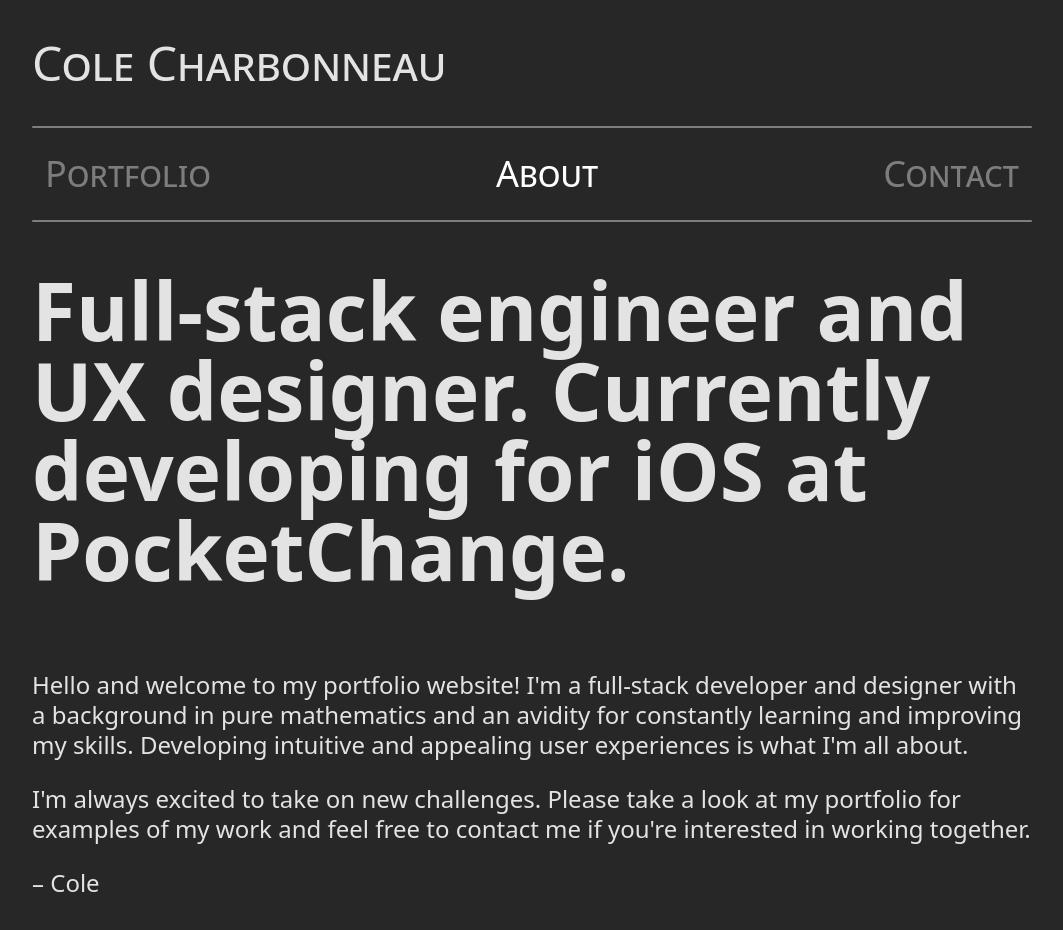
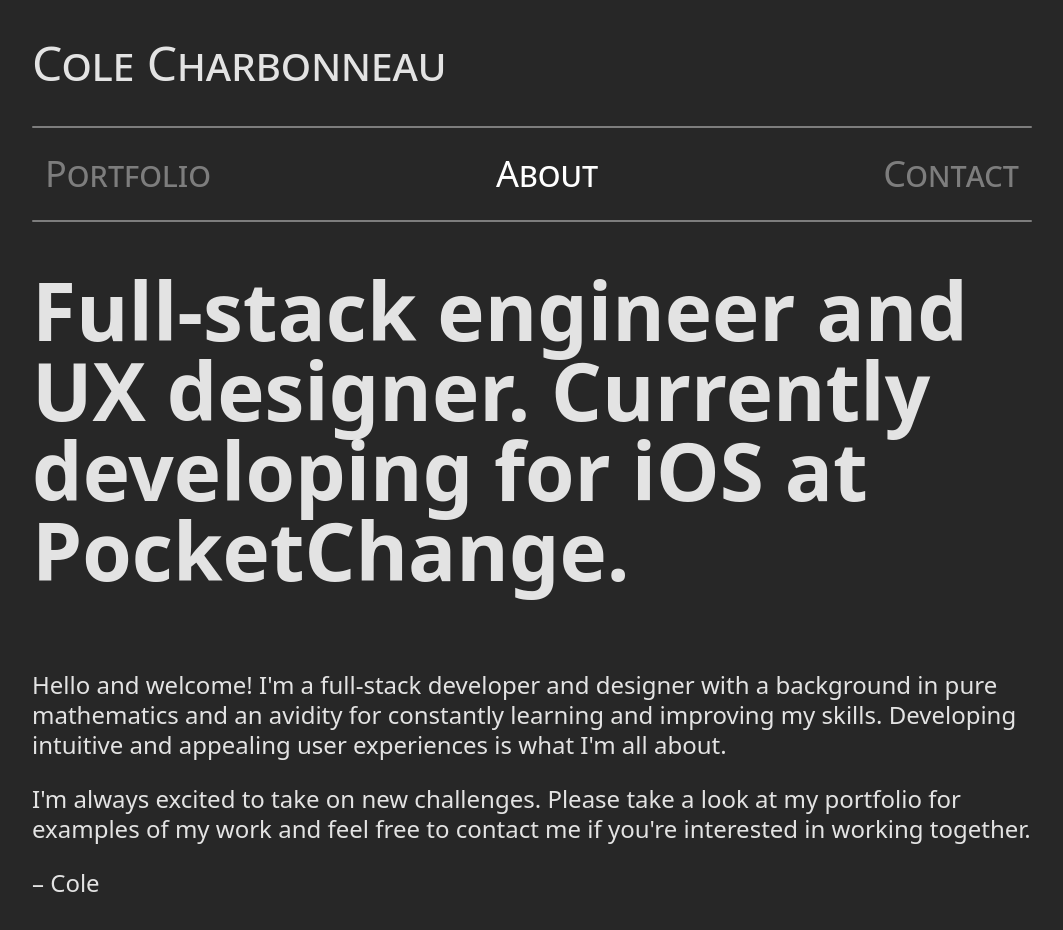
Before and after one commit to colecharb/colecharb-web, a React (Vite) app: page / in a window 1280 px wide. Shown: the top 930 px of the page, without its empty margins (108-1171 px from the left). Built offline with nearby package versions, Linux system fonts and the light colour scheme.

Commit message:
about info

```diff
--- a/src/components/About.tsx
+++ b/src/components/About.tsx
@@ -11,7 +11,7 @@ export default function () {
       </p>
 
       <p>
-        Hello and welcome to my portfolio website! I'm a full-stack developer and designer with a background in pure mathematics and an avidity for constantly learning and improving my skills.
+        Hello and welcome! I'm a full-stack developer and designer with a background in pure mathematics and an avidity for constantly learning and improving my skills.
         Developing intuitive and appealing user experiences is what I'm all about.
       </p>
       <p>
```
